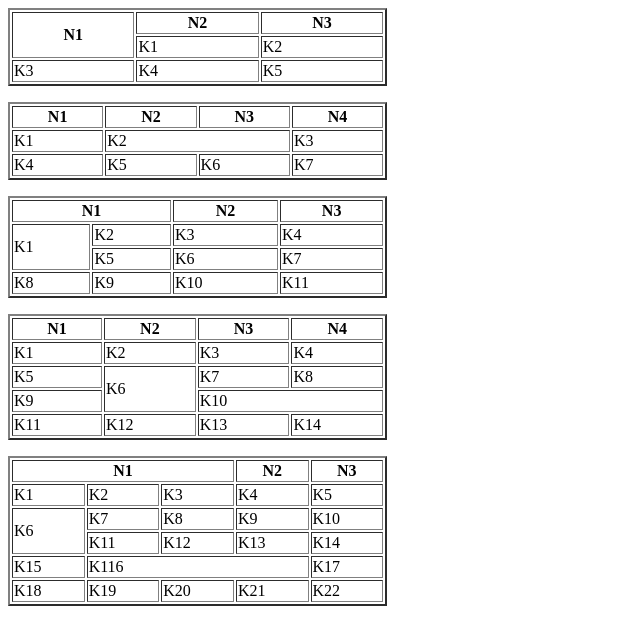
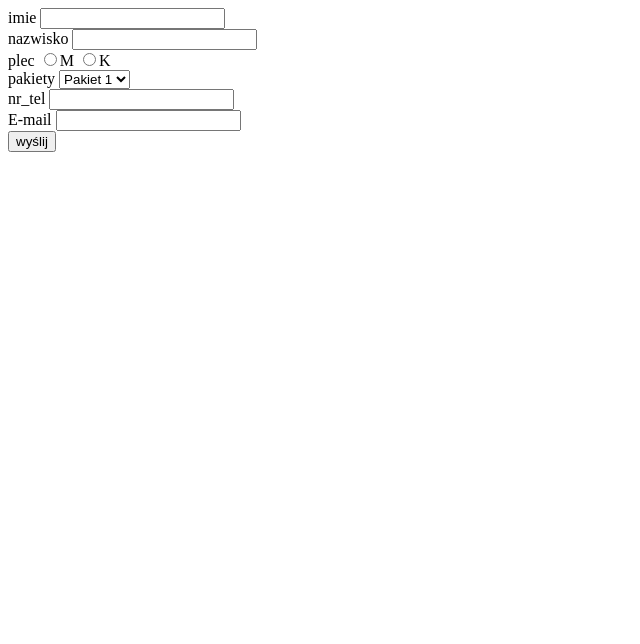
Before and after one commit to KacperM18/KacperM18.github.io, a plain HTML site: page Untitled-1.html in a window 1280 px wide. Shown: the whole page, without its empty margins (0-640 px from the left). Drawn offline with Linux system fonts and the light colour scheme.

Commit message:
Update Untitled-1.html

```diff
--- a/Untitled-1.html
+++ b/Untitled-1.html
@@ -2,98 +2,28 @@
 <html>
 <head>
     <meta charset="UTF-8" />
-    <title>title</title>
-    <style>
-        table{
-            width: 30%;
-        }
-    </style>
+    <title>formularz</title>
 </head>
 <body>
-    <table border="2">
-        <tr>
-            <th rowspan="2">N1</th><th>N2</th><th>N3</th>
-        </tr>
-        <tr>
-            <td>K1</td><td>K2</td>
-        </tr>
-        <tr>
-            <td>K3</td><td>K4</td><td>K5</td>
-        </tr>
-    </table>
-
-    <p></p>
-
-    <table border="2">
-        <tr>
-            <th>N1</th><th>N2</th><th>N3</th><th>N4</th>
-        </tr>
-        <tr>
-            <td>K1</td><td colspan="2">K2</td><td>K3</td>
-        </tr>
-        <tr>
-            <td>K4</td><td>K5</td><td>K6</td><td>K7</td>
-        </tr>
-    </table>
-
-    <p></p>
-
-    <table border="2">
-        <tr>
-            <th colspan="2">N1</th><th>N2</th><th>N3</th>
-        </tr>
-        <tr>
-            <td rowspan="2">K1</td><td>K2</td><td>K3</td><td>K4</td>
-        </tr>
-        <tr>
-            <td>K5</td><td>K6</td><td>K7</td>
-        </tr>
-        <tr>
-            <td>K8</td><td>K9</td><td>K10</td><td>K11</td>
-        </tr>
-    </table>
-
-    <p></p>
-
-    <table border="2">
-        <tr>
-            <th>N1</th><th>N2</th><th>N3</th><th>N4</th>
-        </tr>
-        <tr>
-            <td>K1</td><td>K2</td><td>K3</td><td>K4</td>
-        </tr>
-        <tr>
-            <td>K5</td><td rowspan="2">K6</td><td>K7</td><td>K8</td>
-        </tr>
-        <tr>
-            <td>K9</td><td colspan="2">K10</td>
-        </tr>
-        <tr>
-            <td>K11</td><td>K12</td><td>K13</td><td>K14</td>
-        </tr>
-    </table>
-
-    <p></p>
-
-    <table border="2">
-        <tr>
-            <th colspan="3">N1</th><th>N2</th><th>N3</th>
-        </tr>
-        <tr>
-            <td>K1</td><td>K2</td><td>K3</td><td>K4</td><td>K5</td>
-        </tr>
-        <tr>
-            <td rowspan="2">K6</td><td>K7</td><td>K8</td><td>K9</td><td>K10</td>
-        </tr>
-        <tr>
-            <td>K11</td><td>K12</td><td>K13</td><td>K14</td>
-        </tr>
-        <tr>
-            <td>K15</td><td colspan="3">K116</td><td>K17</td>
-        </tr>
-        <tr>
-            <td>K18</td><td>K19</td><td>K20</td><td>K21</td><td>K22</td>
-        </tr>
-    </table>
+    <form>
+        <label for="imie_uz">imie</label>
+            <input type="text" name="imie_uz" id="imie_uz"><br>
+        <label for="nazwisko_uz">nazwisko</label>
+            <input type="text" name="nazwisko_uz" id="nazwisko_uz"><br>
+        <label for="plec_uz">plec</label>
+            <input type="radio" name="plec_uz" id="plec_uz">M
+            <input type="radio" name="plec_uz" id="plec_uz">K<br>
+        <label for="wybrany_pakiet">pakiety</label>
+            <select>
+                <option value="1" selected>Pakiet 1</option>
+                <option value="2">Pakiet 2</option>
+                <option value="3">Pakiet 3</option>
+            </select><br>
+        <label for="nr_tel_uz">nr_tel</label>
+            <input type="number" name="nr_tel_uz" id="nr_tel_uz"><br>
+        <label for="email_uz">E-mail</label>
+            <input type="email" name="email_uz" id="email_uz"><br>
+        <button>wyślij</button>
+    </form>
 </body>
 </html>
```
